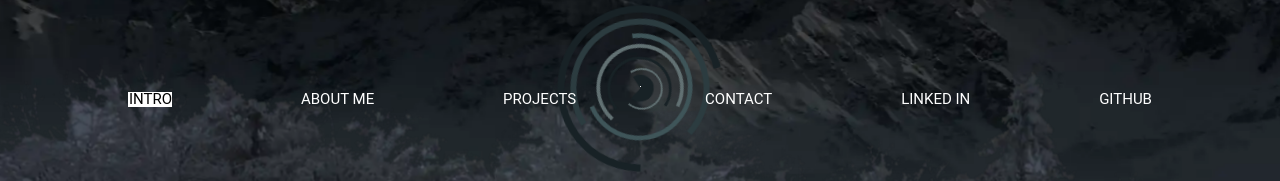
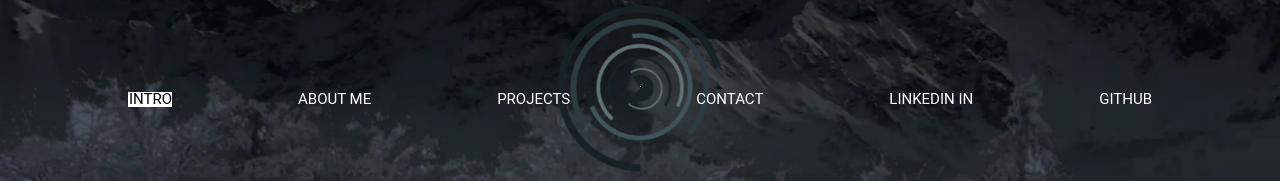
Before and after one commit to Dharmveer47/portfolio2.0, a React (Create React App) app: page / in a window 1280 px wide. Shown: the part 430-611 px from the top of the page. Built offline with nearby package versions, Linux system fonts and the light colour scheme.

Commit message:
fixed: navigation things

```diff
--- a/src/components/Navbar.tsx
+++ b/src/components/Navbar.tsx
@@ -29,31 +29,31 @@ export const Navbar: React.FC = () => {
         className={`nav-link ${active === Links.ABOUT ? "active" : ""}`}
         onClick={() => setActive(Links.ABOUT)}
       >
-        <HashLinksCus address="/#about" navName="ABOUT ME" />
+        <HashLinksCus address="/about" navName="ABOUT ME" />
       </div>
       <div
         className={`nav-link ${active === Links.PROJECTS ? "active" : ""}`}
         onClick={() => setActive(Links.PROJECTS)}
       >
-        <HashLinksCus address="/#projects" navName="PROJECTS" />
+        <HashLinksCus address="/projects" navName="PROJECTS" />
       </div>
       <div
         className={`nav-link ${active === Links.CONTACT ? "active" : ""}`}
         onClick={() => setActive(Links.CONTACT)}
       >
-        CONTACT
+        <a href="mailto:singhdharmu89@gmail.com">CONTACT</a>
       </div>
       <div
         className={`nav-link ${active === Links["LINKED IN"] ? "active" : ""}`}
         onClick={() => setActive(Links["LINKED IN"])}
       >
-        LINKED IN
+        <a href="https://www.linkedin.com/in/dharmveer47/">LINKEDIN IN</a>
       </div>
       <div
         className={`nav-link ${active === Links.GITHUB ? "active" : ""}`}
         onClick={() => setActive(Links.GITHUB)}
       >
-        GITHUB
+        <a href="https://github.com/Dharmveer47">GITHUB</a>
       </div>
     </NavLinks>
   );
```
